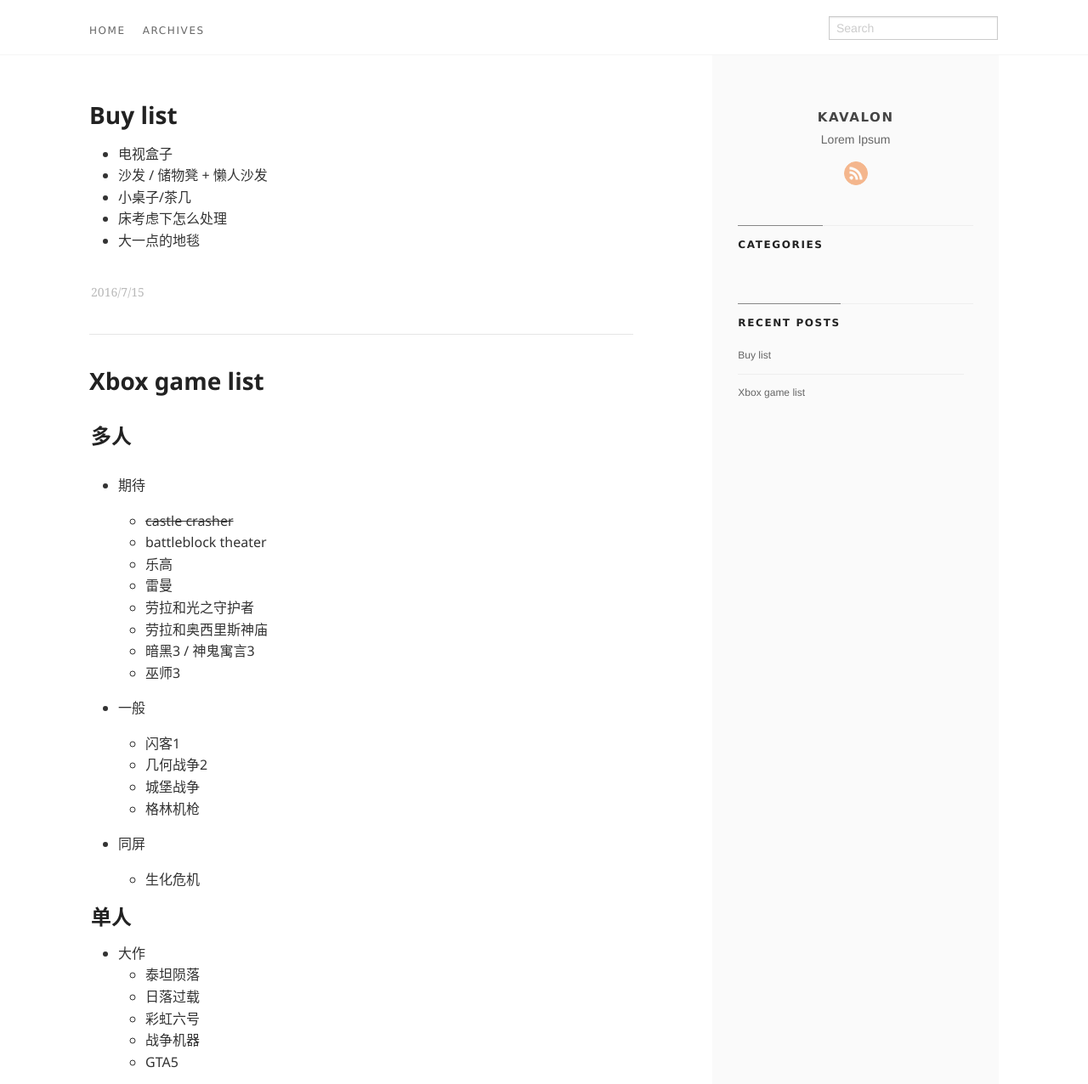
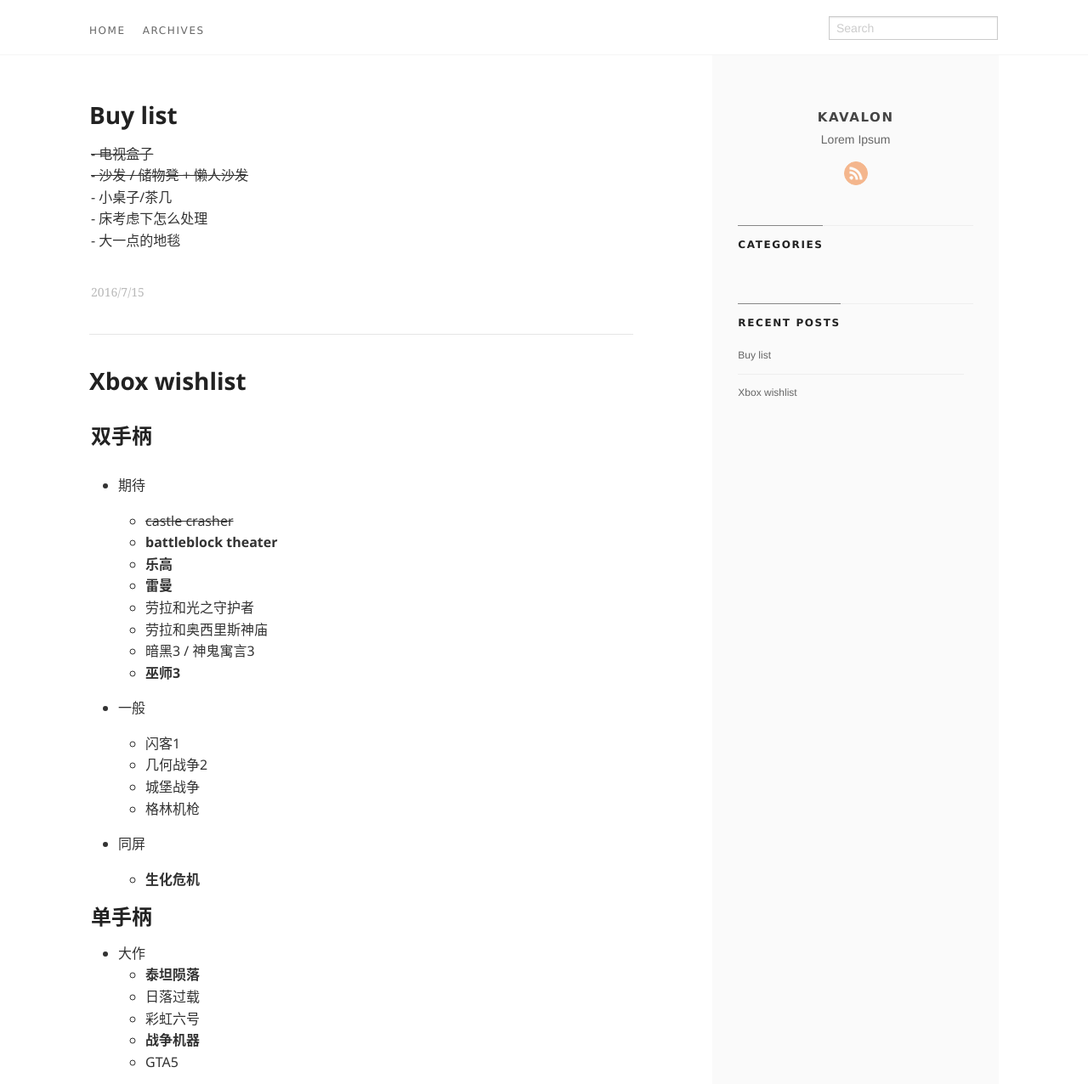
Before and after one commit to klovelovely/klovelovely.github.io, a plain HTML site: page all.html in a window 1280 px wide. Shown: the top 1276 px of the page at 85% size. Drawn offline with Linux system fonts and the light colour scheme.

Commit message:
修改了 xbox wishlist

```diff
--- a/all.html
+++ b/all.html
@@ -104,13 +104,11 @@
 
                       <div class="a-content-text">
 
-                        	<ul>
-<li>电视盒子</li>
-<li>沙发 / 储物凳 + 懒人沙发</li>
-<li>小桌子/茶几</li>
-<li>床考虑下怎么处理</li>
-<li>大一点的地毯</li>
-</ul>
+                        	<p><del>- 电视盒子</del><br/>
+<del>- 沙发 / 储物凳 + 懒人沙发</del><br/>
+- 小桌子/茶几<br/>
+- 床考虑下怎么处理<br/>
+- 大一点的地毯</p>
 
 
                       </div>
@@ -136,25 +134,25 @@
 			<div class="article">
                 <a class="clearlink" href="14684956758245.html">
 
-                  <h1>Xbox game list</h1>
+                  <h1>Xbox wishlist</h1>
                   <div class="a-content">
 
                       <div class="a-content-text">
 
-                        	<h2 id="toc_0">多人</h2>
+                        	<h2 id="toc_0">双手柄</h2>
 
 <ul>
 <li><p>期待</p>
 
 <ul>
 <li><del>castle crasher</del></li>
-<li>battleblock theater</li>
-<li>乐高</li>
-<li>雷曼</li>
+<li><strong>battleblock theater</strong></li>
+<li><strong>乐高</strong></li>
+<li><strong>雷曼</strong></li>
 <li>劳拉和光之守护者</li>
 <li>劳拉和奥西里斯神庙</li>
 <li>暗黑3 / 神鬼寓言3</li>
-<li>巫师3</li>
+<li><strong>巫师3</strong></li>
 </ul></li>
 <li><p>一般</p>
 
@@ -167,25 +165,23 @@
 <li><p>同屏</p>
 
 <ul>
-<li>生化危机</li>
+<li><strong>生化危机</strong></li>
 </ul></li>
 </ul>
 
-<h2 id="toc_1">单人</h2>
+<h2 id="toc_1">单手柄</h2>
 
 <ul>
 <li>大作
 
 <ul>
-<li>泰坦陨落</li>
+<li><strong>泰坦陨落</strong></li>
 <li>日落过载</li>
 <li>彩虹六号</li>
-<li>战争机器</li>
+<li><strong>战争机器</strong></li>
 <li>GTA5</li>
 </ul></li>
 </ul>
-
-<p><img src="media/14684956758245/14689183593514.jpg" alt=""/></p>
 
 
                       </div>
@@ -281,7 +277,7 @@
 
 
 			      <li class="post">
-			        <a href="14684956758245.html">Xbox game list</a>
+			        <a href="14684956758245.html">Xbox wishlist</a>
 			      </li>
 
 
--- a/sitemap.xml
+++ b/sitemap.xml
@@ -2,7 +2,7 @@
 <urlset xmlns="http://www.sitemaps.org/schemas/sitemap/0.9">
 <url>
   <loc>http://klovelovely.github.io/</loc>
-  <lastmod>2016-07-19T16:55:13+08:00</lastmod>
+  <lastmod>2016-07-19T17:30:08+08:00</lastmod>
 </url>
 
 <url>
```
Also changed, not shown: 14684956758245.html (+12 -14 lines), 14685546437216.html (+7 -9 lines), archives.html (+2 -2 lines), atom.xml (+16 -20 lines), index.html (+16 -20 lines).
